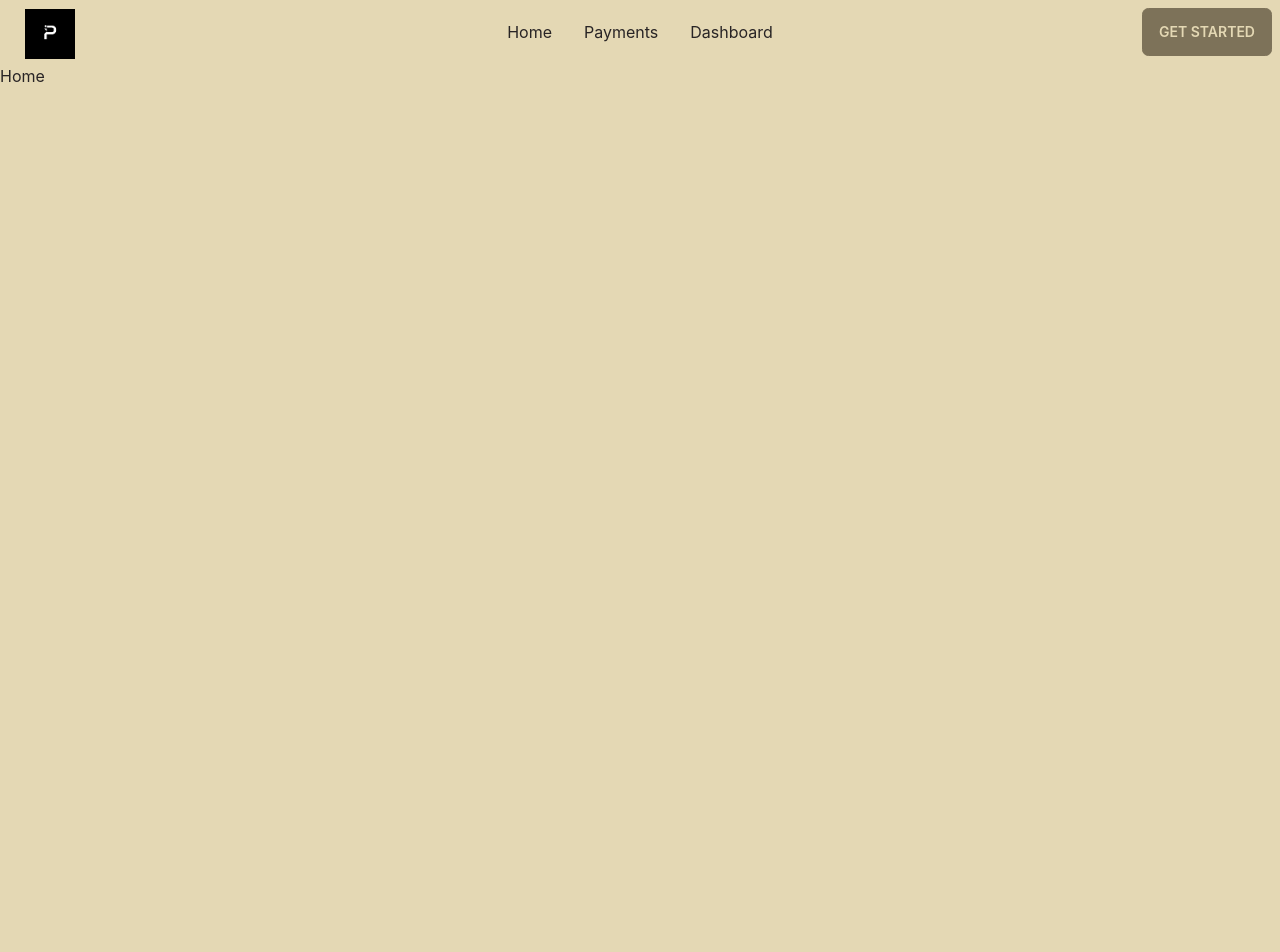
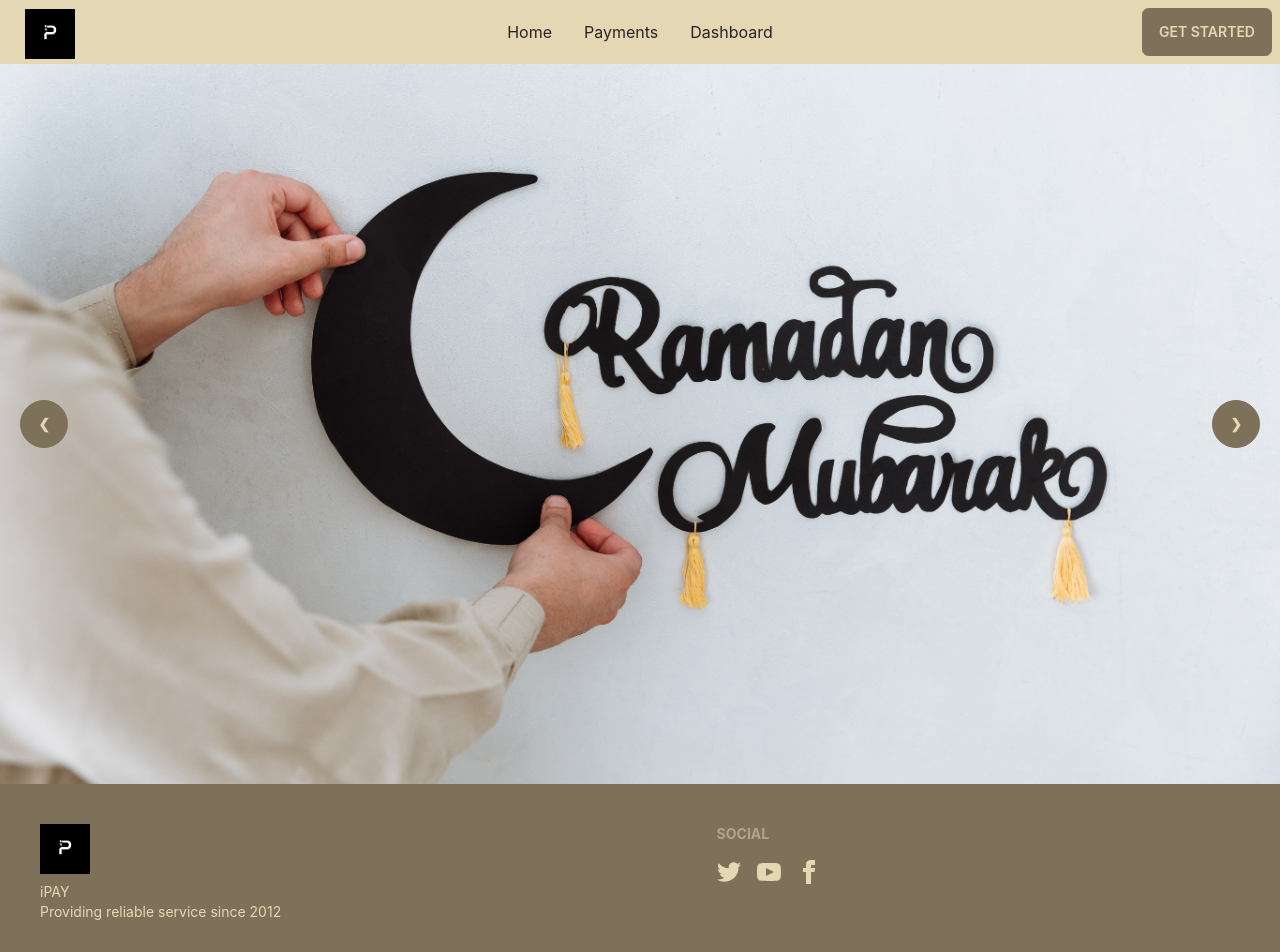
Before and after one commit to amanat-mahmud/iPay, a React (Create React App) app: page / in a window 1280 px wide. Shown: the top 952 px of the page. Before the commit the page ends 800 px from the top, so only its background shows below. Built offline with nearby package versions, Linux system fonts and the light colour scheme.

Commit message:
scroll bar hidden

```diff
--- /dev/null
+++ b/src/Pages/Home/Hero/Hero.js
@@ -0,0 +1,25 @@
+import React from 'react';
+import heroImg1 from "../../../assests/hero/hero1.png"
+import heroImg2 from "../../../assests/hero/hero2.png"
+const Hero = () => {
+    return (
+        <div className="carousel w-full" >
+  <div id="slide1" className="carousel-item relative w-full" >
+    <img src={heroImg1} className="w-full" alt='hero'/>
+    <div className="absolute flex justify-between transform -translate-y-1/2 left-5 right-5 top-1/2">
+      <a href="#slide2" className="btn btn-circle">❮</a>
+      <a href="#slide2" className="btn btn-circle">❯</a>
+    </div>
+  </div>
+  <div id="slide2" className="carousel-item relative w-full" >
+    <img src={heroImg2} className="w-full" alt='hero'/>
+    <div className="absolute flex justify-between transform -translate-y-1/2 left-5 right-5 top-1/2">
+      <a href="#slide1" className="btn btn-circle">❮</a>
+      <a href="#slide1" className="btn btn-circle">❯</a>
+    </div>
+  </div>
+</div>
+    );
+};
+
+export default Hero;
--- a/src/Pages/Home/Home.js
+++ b/src/Pages/Home/Home.js
@@ -0,0 +1,13 @@
+import Hero from "./Hero/Hero";
+
+import React from 'react';
+
+const Home = () => {
+    return (
+        <div>
+            <Hero></Hero>
+        </div>
+    );
+};
+
+export default Home;
--- a/src/Routes/Routes/Routes.js
+++ b/src/Routes/Routes/Routes.js
@@ -1,6 +1,7 @@
 import { createBrowserRouter } from "react-router-dom";
 import Main from "../../layout/Main";
 import Error from "../../Pages/Error/Error";
+import Home from "../../Pages/Home/Home";
 export const router = createBrowserRouter([
     {
         path: '/',
@@ -8,7 +9,7 @@
         children: [
             {
                 path: '/',
-                element: <>Home</>
+                element: <Home/>
             },
 
 
--- /dev/null
+++ b/src/components/Footer/Footer.js
@@ -0,0 +1,22 @@
+import React from 'react';
+import logo from "../../assests/logo/logo.png"
+const Footer = () => {
+    return (
+        <footer className="footer p-10 bg-neutral text-neutral-content">
+  <div>
+    <img src={logo} alt='logo' width={'50px'} height={'50px'}></img>
+    <p>iPAY<br/>Providing reliable service since 2012</p>
+  </div>
+  <div>
+    <span className="footer-title">Social</span>
+    <div className="grid grid-flow-col gap-4">
+      <a><svg xmlns="http://www.w3.org/2000/svg" width="24" height="24" viewBox="0 0 24 24" className="fill-current"><path d="M24 4.557c-.883.392-1.832.656-2.828.775 1.017-.609 1.798-1.574 2.165-2.724-.951.564-2.005.974-3.127 1.195-.897-.957-2.178-1.555-3.594-1.555-3.179 0-5.515 2.966-4.797 6.045-4.091-.205-7.719-2.165-10.148-5.144-1.29 2.213-.669 5.108 1.523 6.574-.806-.026-1.566-.247-2.229-.616-.054 2.281 1.581 4.415 3.949 4.89-.693.188-1.452.232-2.224.084.626 1.956 2.444 3.379 4.6 3.419-2.07 1.623-4.678 2.348-7.29 2.04 2.179 1.397 4.768 2.212 7.548 2.212 9.142 0 14.307-7.721 13.995-14.646.962-.695 1.797-1.562 2.457-2.549z"></path></svg></a>
+      <a><svg xmlns="http://www.w3.org/2000/svg" width="24" height="24" viewBox="0 0 24 24" className="fill-current"><path d="M19.615 3.184c-3.604-.246-11.631-.245-15.23 0-3.897.266-4.356 2.62-4.385 8.816.029 6.185.484 8.549 4.385 8.816 3.6.245 11.626.246 15.23 0 3.897-.266 4.356-2.62 4.385-8.816-.029-6.185-.484-8.549-4.385-8.816zm-10.615 12.816v-8l8 3.993-8 4.007z"></path></svg></a>
+      <a><svg xmlns="http://www.w3.org/2000/svg" width="24" height="24" viewBox="0 0 24 24" className="fill-current"><path d="M9 8h-3v4h3v12h5v-12h3.642l.358-4h-4v-1.667c0-.955.192-1.333 1.115-1.333h2.885v-5h-3.808c-3.596 0-5.192 1.583-5.192 4.615v3.385z"></path></svg></a>
+    </div>
+  </div>
+</footer>
+    );
+};
+
+export default Footer;
--- a/src/index.css
+++ b/src/index.css
@@ -9,7 +9,11 @@
   -webkit-font-smoothing: antialiased;
   -moz-osx-font-smoothing: grayscale;
 }
+body::-webkit-scrollbar {
 
+  display: none;
+
+  }
 code {
   font-family: source-code-pro, Menlo, Monaco, Consolas, 'Courier New',
     monospace;
--- a/src/layout/Main.js
+++ b/src/layout/Main.js
@@ -1,6 +1,6 @@
 import React from 'react';
 import { Outlet } from 'react-router-dom';
-// import { Footer } from '';
+import  Footer from '../components/Footer/Footer';
 import Navbar from '../components/Navbar/Navbar';
 
 const Main = () => {
@@ -8,7 +8,7 @@
         <div>
             <Navbar></Navbar>
             <Outlet></Outlet>
-            {/* <Footer></Footer> */}
+            <Footer></Footer>
         </div>
     );
 };
```
